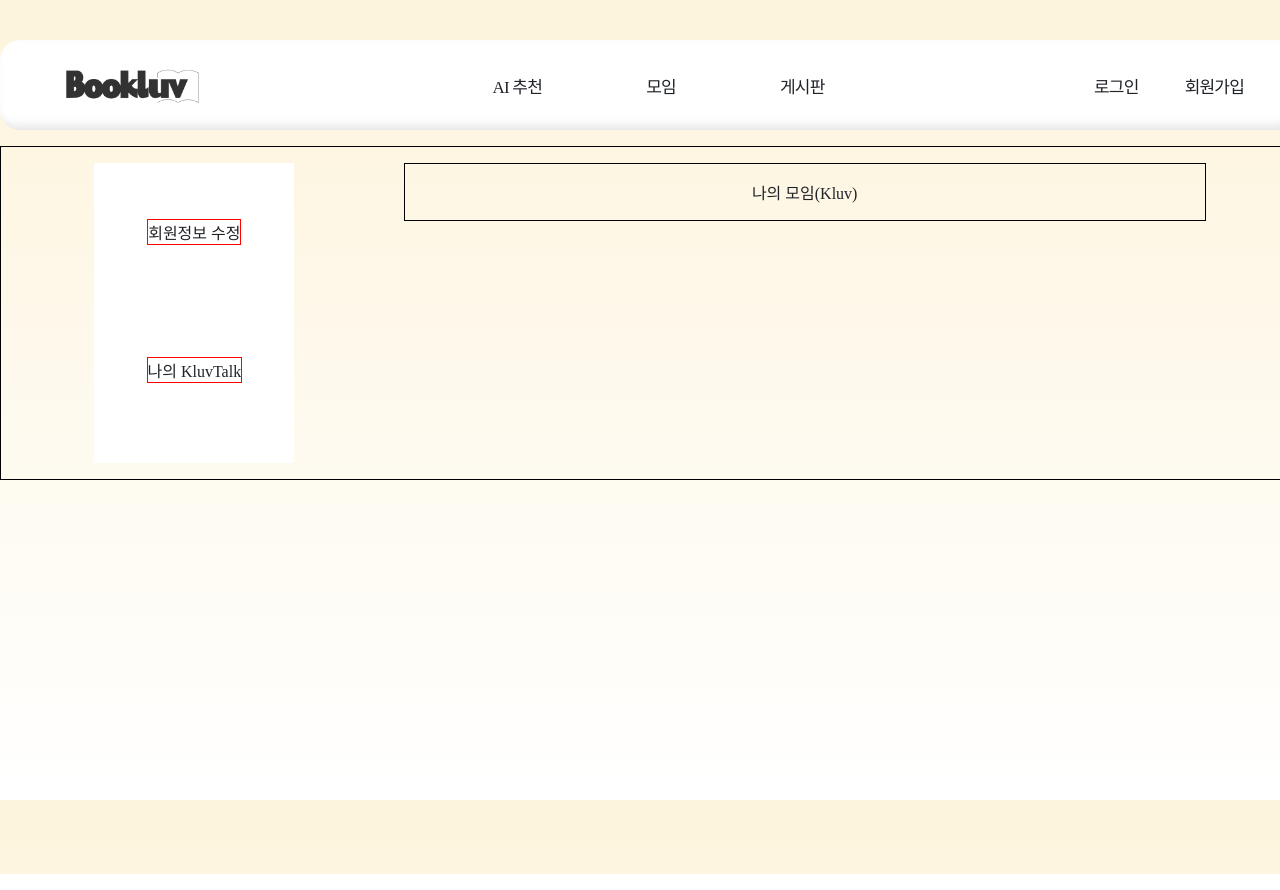
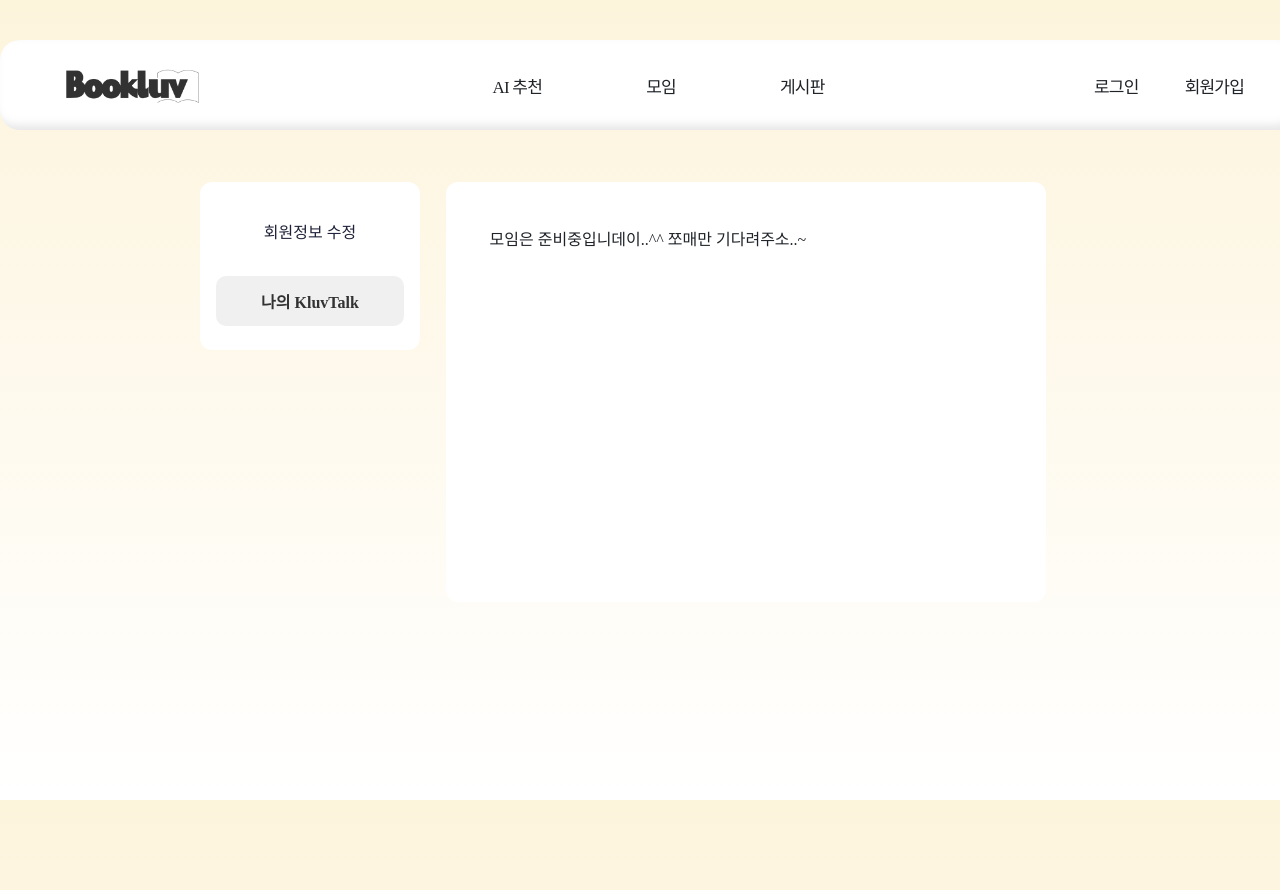
Before and after one commit to chaezerojj/BOOKLUV, a Vue app in the folder frontend/: page /mypage/mykluv in a window 1280 px wide. Built offline with nearby package versions, Linux system fonts and the light colour scheme; no server answers; a web font is replaced by a local one.

Commit message:
feat: 마이페이지 회원정보수정 구현 및 css 추가

```diff
--- a/frontend/src/stores/auth.js
+++ b/frontend/src/stores/auth.js
@@ -46,6 +46,13 @@ const logout = async () => {
   isReady.value = true;
 };
 
+// 회원정보수정
+const updateProfile = async (payload) => {
+  const res = await http.patch("/api/v1/auth/me/", payload);
+  user.value = res.data;
+  return res.data;
+};
+
   return {
     user,
     isLoading,
@@ -54,5 +61,6 @@ const logout = async () => {
     fetchMe,
     startKakaoLogin,
     logout,
+    updateProfile,
   };
 });
--- a/frontend/src/views/MyPage/MyInfoTab.vue
+++ b/frontend/src/views/MyPage/MyInfoTab.vue
@@ -1,17 +1,173 @@
 <template>
-  <div class="myinfo-tab">
-    <p>회원정보 수정</p>
-  </div>
+  <section class="info-wrap">
+    <h2 class="title">회원 정보 수정</h2>
+
+    <form class="form" @submit.prevent="onSubmit">
+      <div class="field">
+        <label>닉네임</label>
+        <input
+          type="text"
+          v-model.trim="nickname"
+          placeholder="닉네임을 입력하세요"
+        />
+      </div>
+
+      <div class="field">
+        <label>이메일</label>
+        <input type="text" :value="email" readonly />
+      </div>
+
+      <div class="field">
+        <label>가입일</label>
+        <input type="text" :value="joinedAt" readonly />
+      </div>
+
+      <button class="submit" type="submit" :disabled="saving">
+        {{ saving ? "저장중..." : "수정하기" }}
+      </button>
+
+      <p v-if="error" class="error">{{ error }}</p>
+      <p v-if="success" class="success">저장 완료!</p>
+    </form>
+  </section>
 </template>
 
 <script setup>
+import { ref, computed, onMounted, watch } from "vue";
+import { useAuthStore } from "@/stores/auth";
 
+const auth = useAuthStore();
+
+const saving = ref(false);
+const error = ref("");
+const success = ref(false);
+
+const nickname = ref("");
+
+const email = computed(() => auth.user?.email ?? "-");
+const joinedAt = computed(() => {
+  const raw = auth.user?.date_joined;
+  if (!raw) return "-";
+  const d = new Date(raw);
+  return isNaN(d.getTime()) ? String(raw) : d.toLocaleString();
+});
+
+watch(
+  () => auth.user,
+  (u) => {
+    if (u?.nickname !== undefined) nickname.value = u.nickname ?? "";
+  },
+  { immediate: true }
+);
+
+onMounted(async () => {
+  if (!auth.user) await auth.fetchMe();
+});
+
+const onSubmit = async () => {
+  error.value = "";
+  success.value = false;
+
+  try {
+    saving.value = true;
+    await auth.updateProfile({ nickname: nickname.value });
+    success.value = true;
+    setTimeout(() => (success.value = false), 1500);
+  } catch (e) {
+    error.value =
+      e?.response?.data?.detail ||
+      e?.response?.data?.message ||
+      "저장에 실패했어요.";
+  } finally {
+    saving.value = false;
+  }
+};
 </script>
 
 <style scoped>
-.myinfo-tab {
-  border: 1px solid black;
-  width: 800px;
-  margin: 1rem;
+/* ✅ 바깥 박스는 MyPageLayout의 routerview 카드가 담당 -> 여긴 border 없음 */
+.info-wrap {
+  width: 100%;
+  text-align: center;
+}
+
+.title {
+  margin: 1.25rem;
+  margin-bottom: 2.5rem;
+  font-size: 18px;
+  font-weight: 800;
+}
+
+.form {
+  width: 400px;
+  margin: 0 auto;
+  display: grid;
+  gap: 14px;
+}
+
+.field {
+  display: grid;
+  grid-template-columns: 70px 1fr;
+  align-items: center;
+  gap: 10px;
+}
+
+label {
+  text-align: left;
+  font-weight: 700;
+  font-size: 14px;
+}
+
+input {
+  width: 100%;
+  height: 40px;
+  padding: 0 12px;
+  border: 1px solid #d7d7d7;
+  border-radius: 10px;
+  outline: none;
+  box-sizing: border-box;
+}
+
+input:focus {
+  border-color: #323232;
+}
+
+input[readonly] {
+  background: #f6f6f6;
+  color: #666;
+}
+
+.submit {
+  margin-top: 10px;
+  height: 44px;
+  border: none;
+  border-radius: 12px;
+  background: #ffefc2;
+  box-shadow: 2px 2px 8px rgba(161, 161, 161, 0.25);
+  color: #323232;
+  cursor: pointer;
+  font-weight: 800;
+}
+
+.submit:hover {
+    background: #ffeab2;
+}
+
+.submit:disabled {
+  cursor: not-allowed;
+  opacity: 0.7;
+}
+
+.error {
+  margin: 0;
+  color: #d33;
+  font-size: 13px;
+}
+
+.success {
+  margin: 0;
+  color: #1a7f37;
+  font-size: 13px;
+  font-weight: 600;
 }
 </style>
--- a/frontend/src/views/MyPage/MyKluvTab.vue
+++ b/frontend/src/views/MyPage/MyKluvTab.vue
@@ -1,6 +1,6 @@
 <template>
   <div class="mykluv-tab">
-    <p>나의 모임(Kluv)</p>
+    <p>모임은 준비중입니데이..^^ 쪼매만 기다려주소..~</p>
   </div>
 </template>
 
@@ -10,7 +10,7 @@
 
 <style scoped>
 .mykluv-tab {
-  border: 1px solid black;
+  /* border: 1px solid black; */
   width: 800px;
   margin: 1rem;
 }
--- a/frontend/src/views/MyPage/MyPageLayout.vue
+++ b/frontend/src/views/MyPage/MyPageLayout.vue
@@ -4,6 +4,7 @@
       <RouterLink :to="{ name: 'mypage-info' }" class="tab-link">회원정보 수정</RouterLink>
       <RouterLink :to="{ name: 'mypage-mykluv' }" class="tab-link">나의 KluvTalk</RouterLink>
     </div>
+
     <div class="mypage-routerview">
       <RouterView />
     </div>
@@ -11,39 +12,65 @@
 </template>
 
 <script setup>
-import { RouterLink, RouterView } from 'vue-router';
+import { RouterLink, RouterView } from "vue-router";
 </script>
 
 <style scoped>
 .mypage-layout {
-  border: 1px solid black;
-  display: flex;
-  max-width: 1300px;
-  margin: 1rem auto;
-  text-align: center;
-  justify-content: space-evenly;
+  max-width: 900px;
+  margin: 2rem auto;
+  padding: 1.25rem;
+  display: grid;
+  grid-template-columns: 220px 1fr;
+  gap: 1.6rem;
+  align-items: start;
 }
 
 .tab-container {
+  /* width: 200px; */
   display: flex;
   flex-direction: column;
-  width: 200px;
-  height: 300px;
-  margin: 1rem;
-  background-color: #ffffff;
+  gap: 1.25rem;
+  padding: 1.5rem 1rem;
+  background: #ffffff;
+  border-radius: 12px;
+  box-sizing: border-box;
 }
 
 .tab-link {
-  border: 1px solid red;
+  display: flex;
+  align-items: center;
+  justify-content: center;
+  height: 50px;
+  border-radius: 10px;
   text-decoration: none;
-  color: #1f2328;
+  color: #1f2238;
   font-weight: 500;
-  align-items: center;
-  margin: 3.5rem auto;
+  background: transparent;
+  transition: background 0.15s ease, font-weight 0.15s ease;
+}
+
+/* exact-active만 활성 스타일 적용 */
+.tab-link.router-link-exact-active {
+  background: #F0F0F0;
+  color: #323232;
+  font-weight: 700;
+}
+
+.tab-link.router-link-active {
+/* 효과없음 */
 }
 
 .tab-link:hover {
-  font-weight: 700;
+  background: rgba(31, 34, 56, 0.06);
 }
 
+.mypage-routerview {
+  width: 600px;
+  min-height: 420px;
+  background: #ffffff;
+  border-radius: 12px;
+  padding: 1.75rem;
+  box-sizing: border-box;
+}
 </style>
```
